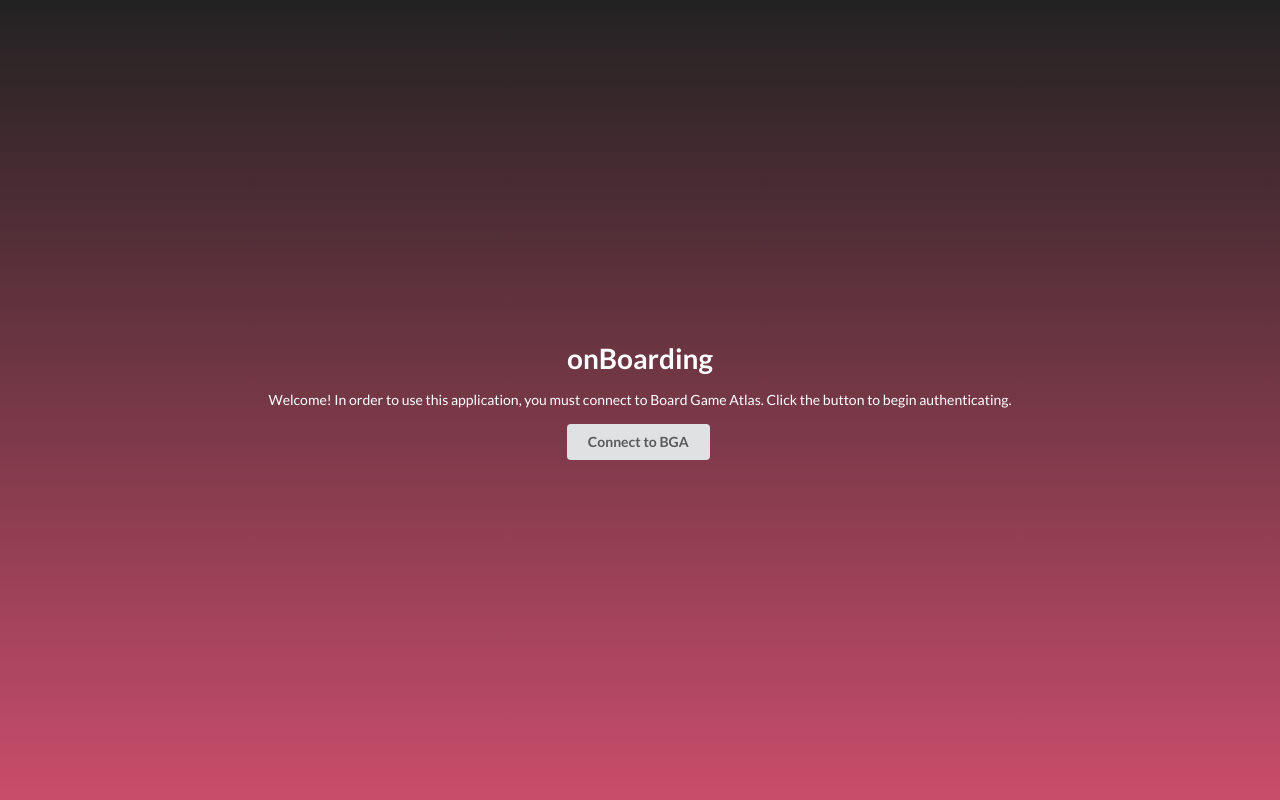
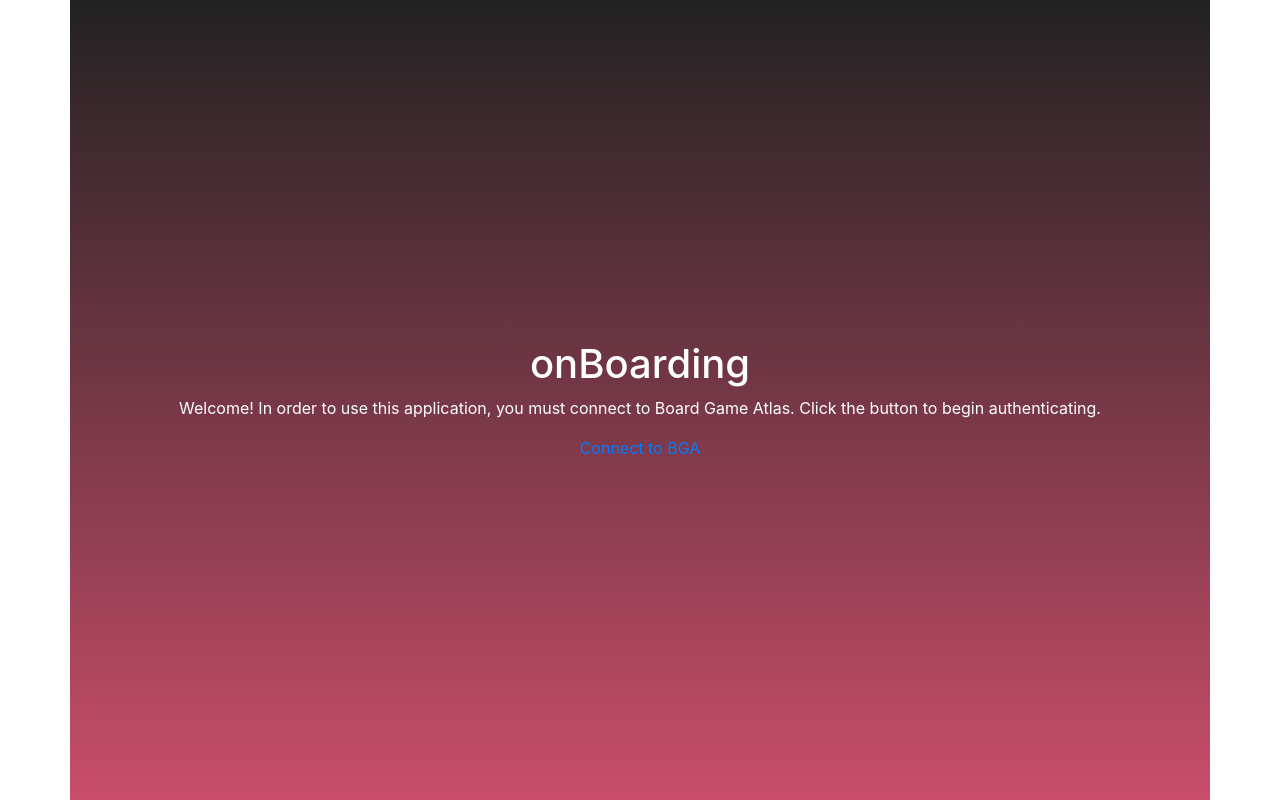
Before and after one commit to emilpee/onBoarding-frontend, a React (Create React App) app: page / in a window 1280 px wide. Built offline with nearby package versions, Linux system fonts and the light colour scheme.

Commit message:
React bootstrap added to project

```diff
--- a/package.json
+++ b/package.json
@@ -7,8 +7,10 @@
     "@testing-library/react": "^9.4.0",
     "@testing-library/user-event": "^7.2.1",
     "axios": "^0.19.2",
+    "bootstrap": "^4.4.1",
     "node-sass": "^4.13.1",
     "react": "^16.12.0",
+    "react-bootstrap": "^1.0.0",
     "react-dom": "^16.12.0",
     "react-router-dom": "^5.1.2",
     "react-scripts": "3.3.1"
--- a/public/index.html
+++ b/public/index.html
@@ -24,10 +24,6 @@
       work correctly both with client-side routing and a non-root public URL.
       Learn how to configure a non-root public URL by running `npm run build`.
     -->
-    <link
-      rel="stylesheet"
-      href="//cdn.jsdelivr.net/npm/semantic-ui@2.4.2/dist/semantic.min.css"
-    />
     <title>onBoarding</title>
   </head>
   <body>
--- a/src/components/App/App.jsx
+++ b/src/components/App/App.jsx
@@ -5,7 +5,7 @@
 
 const App = () => {
   return (
-    <div className="container">
+    <div>
       <Switch>
         <Route path="/" exact component={Login} />
         <Route path="/dashboard" exact component={Dashboard} />
--- a/src/scss/index.scss
+++ b/src/scss/index.scss
@@ -1,2 +1,3 @@
 @import "colors";
 @import "typography";
+@import "~bootstrap/scss/bootstrap";
```
Also changed, not shown: 1 other file (tests, documents, lock files or other folders).
